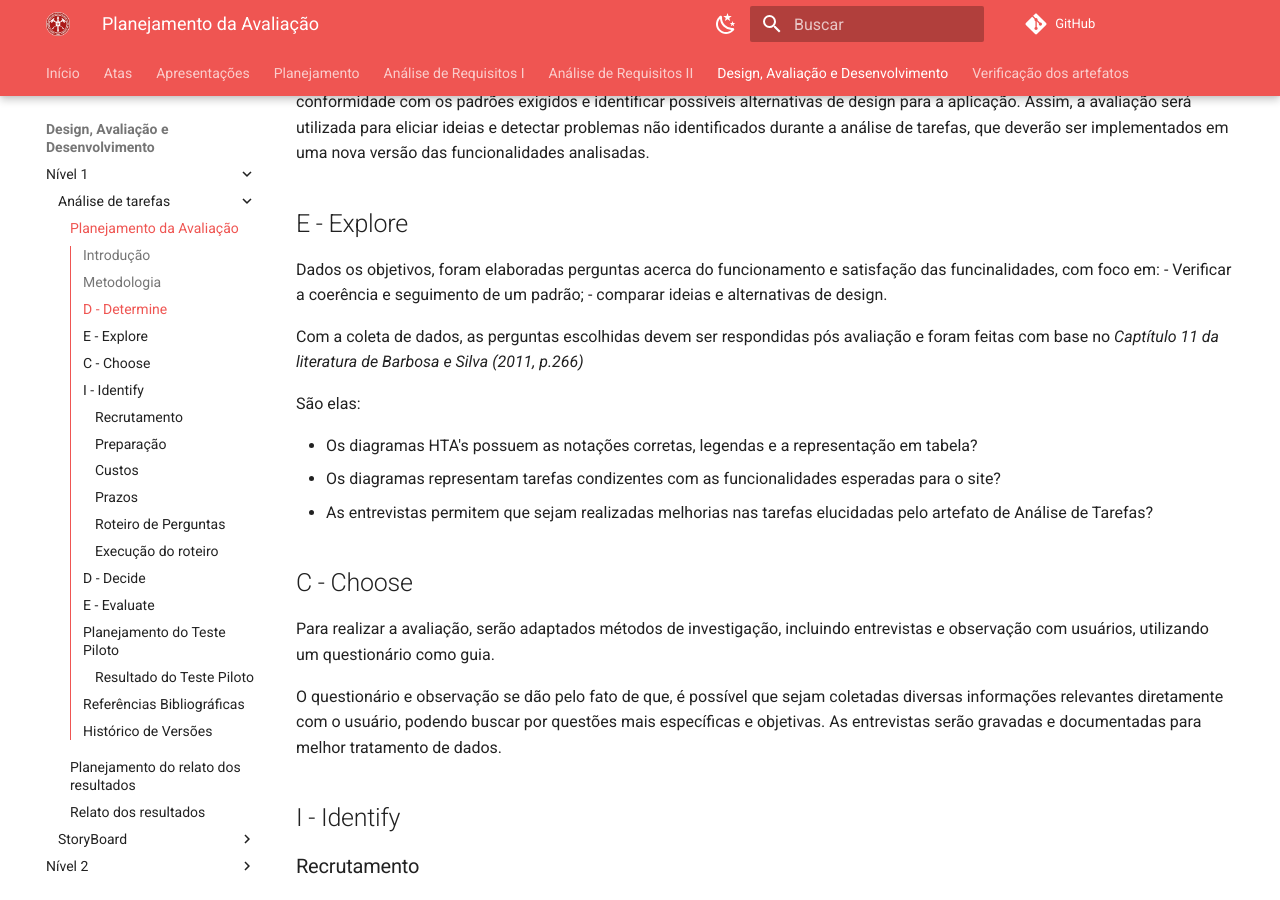
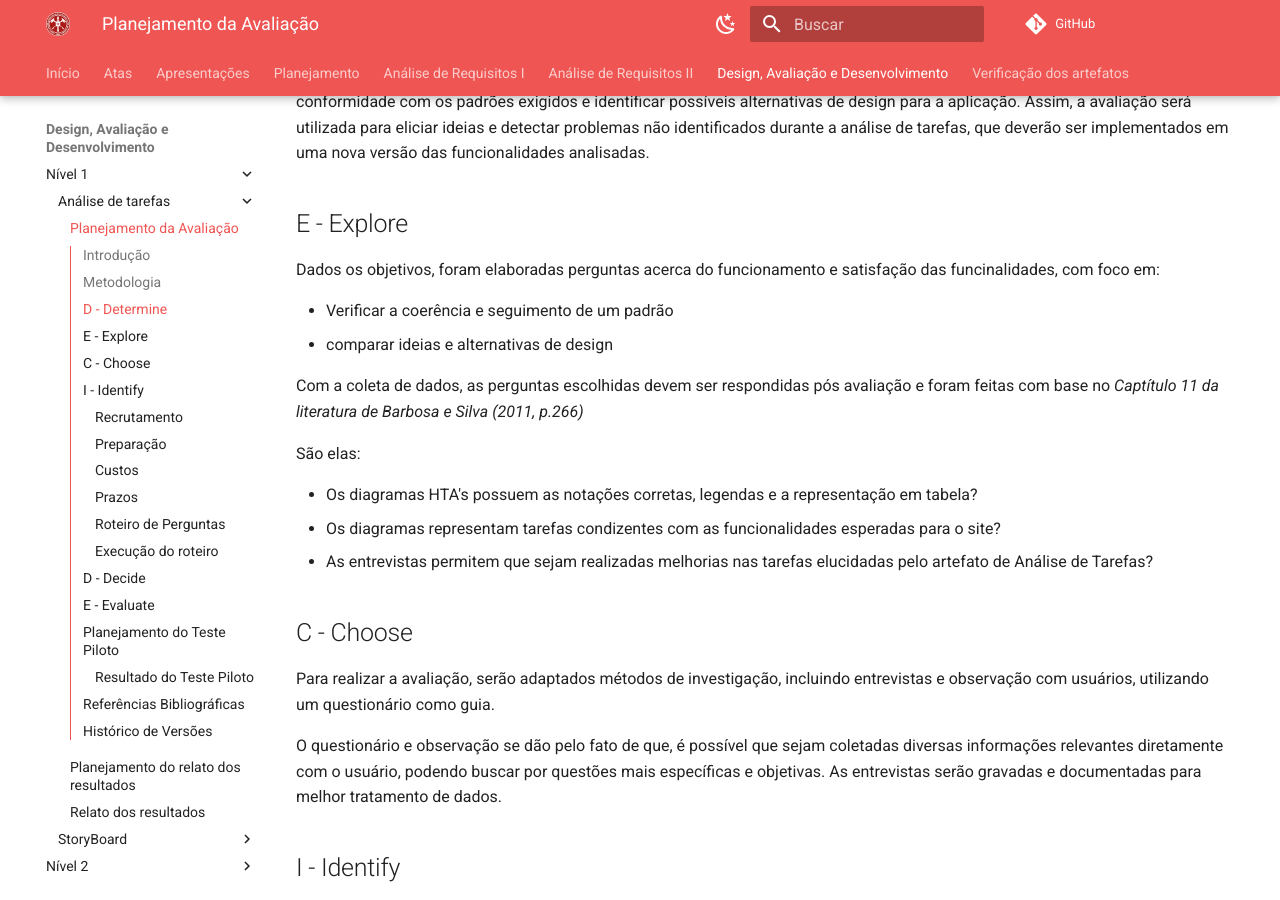
Before and after one commit to Interacao-Humano-Computador/2024.1-CBMERJ, an MkDocs documentation site: the page built from docs/design_avaliacao_desenvolvimento/nivel_1/analise_tarefas/planejamento_avaliacao.md, in a window 1280 px wide and 900 px high, scrolled down 746 px. Built offline with MkDocs 1.6.1 and Material for MkDocs 9.7.7, drawn with Linux system fonts in a browser that asks for light colours; comment, search, counter and statistics services are not loaded.

Commit message:
corrigindo erros pontuais

```diff
--- a/docs/design_avaliacao_desenvolvimento/nivel_1/analise_tarefas/planejamento_avaliacao.md
+++ b/docs/design_avaliacao_desenvolvimento/nivel_1/analise_tarefas/planejamento_avaliacao.md
@@ -31,8 +31,9 @@ Os objetivos desta avaliação são verificar se as funcionalidades desenvolvida
 ## E - Explore
 
 Dados os objetivos, foram elaboradas perguntas acerca do funcionamento e satisfação das funcinalidades, com foco em:
-- Verificar a coerência e seguimento de um padrão;
-- comparar ideias e alternativas de design.
+
+- Verificar a coerência e seguimento de um padrão
+- comparar ideias e alternativas de design
 
 Com a coleta de dados, as perguntas escolhidas devem ser respondidas pós avaliação e foram feitas com base no _Captítulo 11 da literatura de Barbosa e Silva (2011, p.266)_<a id="anchor_1" href="#REF1"></a>
 
```
